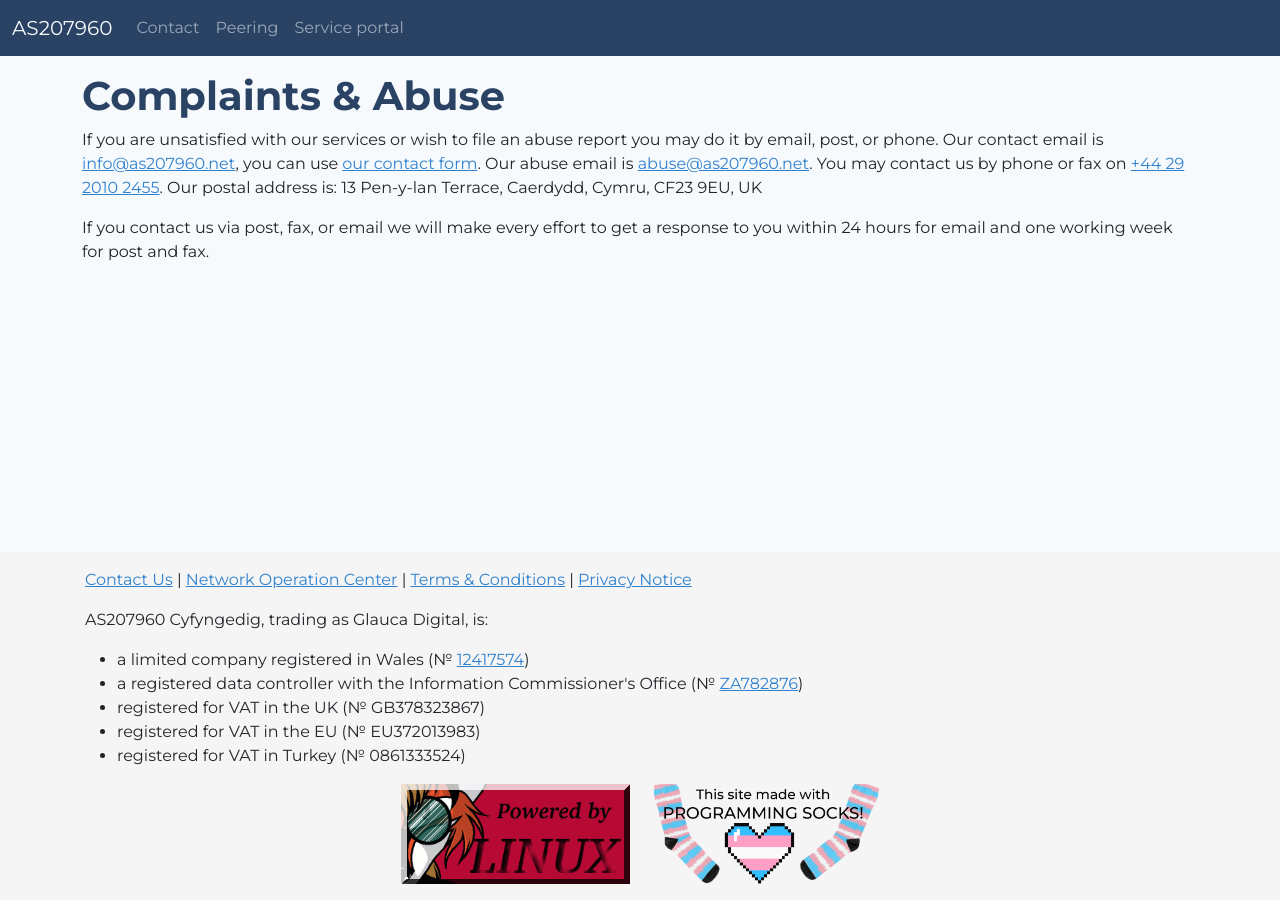
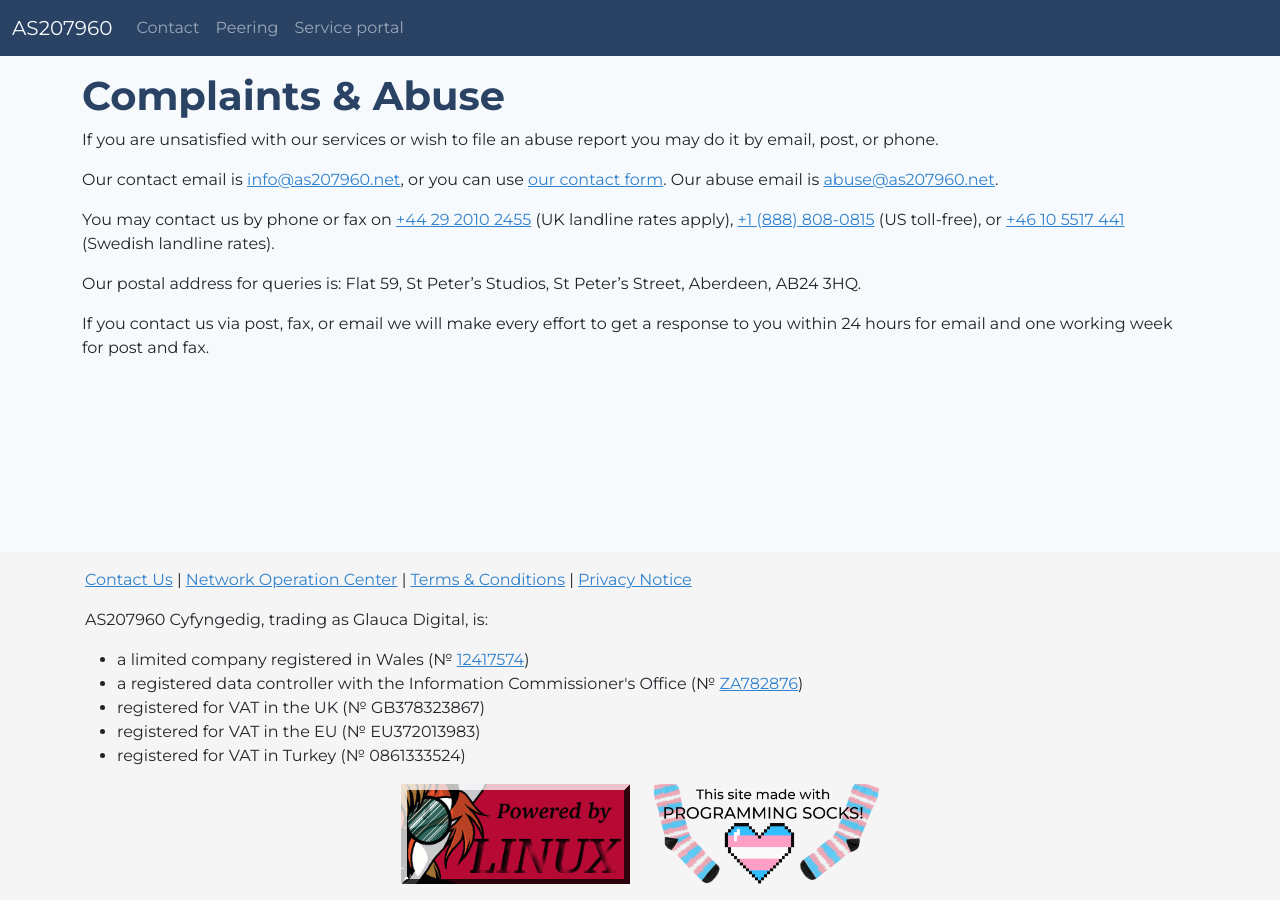
Before and after one commit to AS207960/as207960.net, a Jekyll site: the page built from contact.md, in a window 1280 px wide. Built offline with Jekyll 4.4.1, drawn with Linux system fonts in a browser that asks for light colours; a script that is not in the unit is left out.

Commit message:
update phone number and postal address

```diff
--- a/contact.md
+++ b/contact.md
@@ -6,7 +6,13 @@ title: Contact Us
 # Complaints & Abuse
 
 If you are unsatisfied with our services or wish to file an abuse report you may do it by email, post, or phone.
-Our contact email is [info@as207960.net](mailto:info@as207960.net), you can use [our contact form](https://support.as207960.net/new/). Our abuse email is [abuse@as207960.net](mailto:abuse@as207960.net). You may contact us by phone or fax on [+44 29 2010 2455](tel:+442920102455).
-Our postal address is: 13 Pen-y-lan Terrace, Caerdydd, Cymru, CF23 9EU, UK
+
+Our contact email is [info@as207960.net](mailto:info@as207960.net), or you can use [our contact form](https://support.as207960.net/new/).
+Our abuse email is [abuse@as207960.net](mailto:abuse@as207960.net).
+
+You may contact us by phone or fax on [+44 29 2010 2455](tel:+442920102455) (UK landline rates apply), [+1 (888) 808-0815](tel:+18888080815) (US toll-free),
+or [+46 10 5517 441](tel:+46105517441) (Swedish landline rates).
+
+Our postal address for queries is: Flat 59, St Peter's Studios, St Peter's Street, Aberdeen, AB24 3HQ.
 
 If you contact us via post, fax, or email we will make every effort to get a response to you within 24 hours for email and one working week for post and fax.
```
